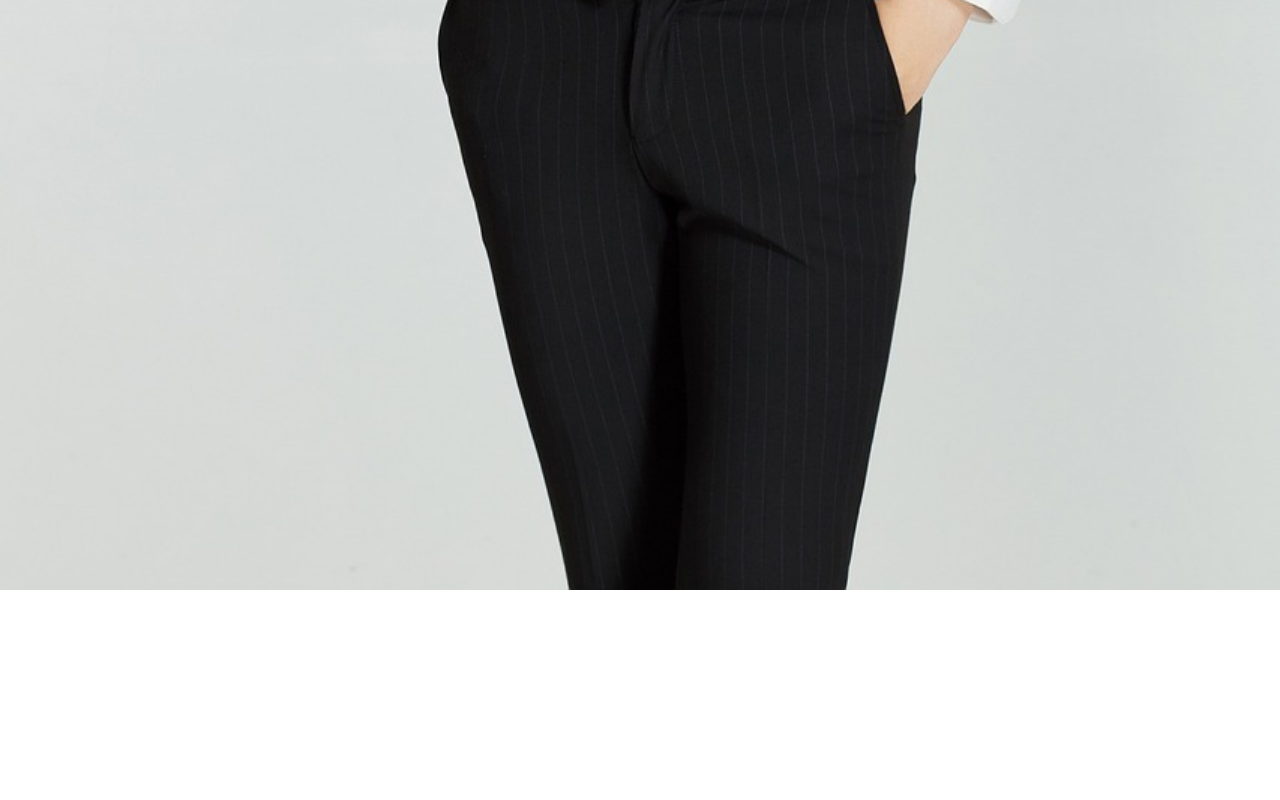
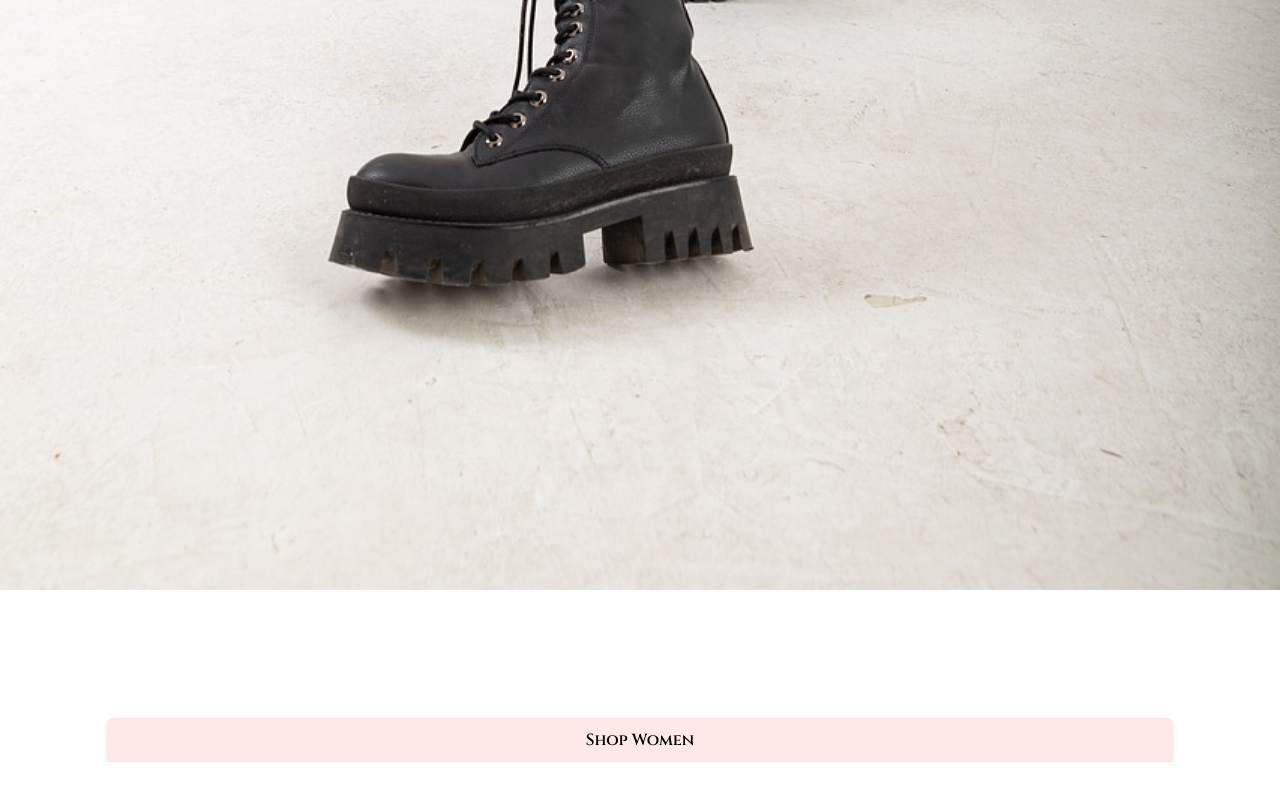
Before and after one commit to pedramjlo/kaschik_store_reactjs, a React (Create React App) app: page / in a window 1280 px wide. Shown: the part 1463-2263 px from the top of the page. Before the commit the page ends 2053 px from the top, so only its background shows below. Built offline with nearby package versions, Linux system fonts and the light colour scheme; a web font is replaced by a local one.

Commit message:
added image slider buttons

```diff
--- a/src/components/Home.jsx
+++ b/src/components/Home.jsx
@@ -7,7 +7,7 @@ import CarouselBase from './hero/CarouselBase';
 
 const  Home = () =>  {
     return(
-        <div>
+        <div className='pb-10'>
             <Header />
             <CarouselBase />
 
--- a/src/components/hero/CarouselBase.jsx
+++ b/src/components/hero/CarouselBase.jsx
@@ -4,30 +4,34 @@ import ShopWomenImage from '../../static/images/woman-7107038_1280.jpg';
 import ShopMenImage from '../../static/images/man.jpg';
 import ShopCoupleImage from '../../static/images/couple.jpg';
 
-
-
 const CarouselBase = () => {
   const [currentIndex, setCurrentIndex] = useState(0);
-    const images = [ShopWomenImage, ShopMenImage, ShopCoupleImage];
+  const images = [
+    { src: ShopWomenImage, alt: 'Woman model', buttonText: 'Shop Women' },
+    { src: ShopMenImage, alt: 'Man model', buttonText: 'Shop Men' },
+    { src: ShopCoupleImage, alt: 'Couple model', buttonText: 'Shop Couples' }
+  ];
 
   useEffect(() => {
     const interval = setInterval(() => {
-            setCurrentIndex((prevIndex) => (prevIndex + 1) % images.length); },
-        3000); // Change slide every 3 seconds
+      setCurrentIndex((prevIndex) => (prevIndex + 1) % images.length);
+    }, 7000); // Change slide every 7  seconds
 
-        return () =>
-            clearInterval(interval); }, [images.length]);
+    return () => clearInterval(interval);
+  }, [images.length]);
 
   return (
     <div className="carousel">
       <div className="carousel-inner" style={{ transform: `translateX(-${currentIndex * 100}%)` }}>
         {images.map((image, index) => (
           <div className={`carousel-item ${index === currentIndex ? 'active' : ''}`} key={index}>
-                        <img src={image} alt={`Slide ${index + 1}`} /> </div> ))
-                    }
+            <img src={image.src} alt={image.alt} className="carousel-image" />
+            <button className="carousel-button w-10/12 font-semibold shadow-md">{image.buttonText}</button>
+          </div>
+        ))}
       </div>
     </div>
-); };
-
+  );
+};
 
 export default CarouselBase;
--- a/src/index.css
+++ b/src/index.css
@@ -11,7 +11,6 @@ code {
   font-family: source-code-pro, Menlo, Monaco, Consolas, 'Courier New',
     monospace;
 }
-
 
 .carousel {
   position: relative;
@@ -27,9 +26,24 @@ code {
 .carousel-item {
   min-width: 100%;
   box-sizing: border-box;
+  text-align: center;
 }
 
-.carousel img {
+.carousel-image {
   width: 100%;
   display: block;
 }
+
+.carousel-button {
+  margin-top: 10vw;
+  padding: 10px 20px;
+  background-color: #FFE8E8;
+  color: black;
+  border: none;
+  border-radius: 5px;
+  cursor: pointer;
+}
+
+.carousel-button:hover {
+  background-color: #FFE8E8;
+}
```
Lines whose indentation alone changed are shown as unchanged.
